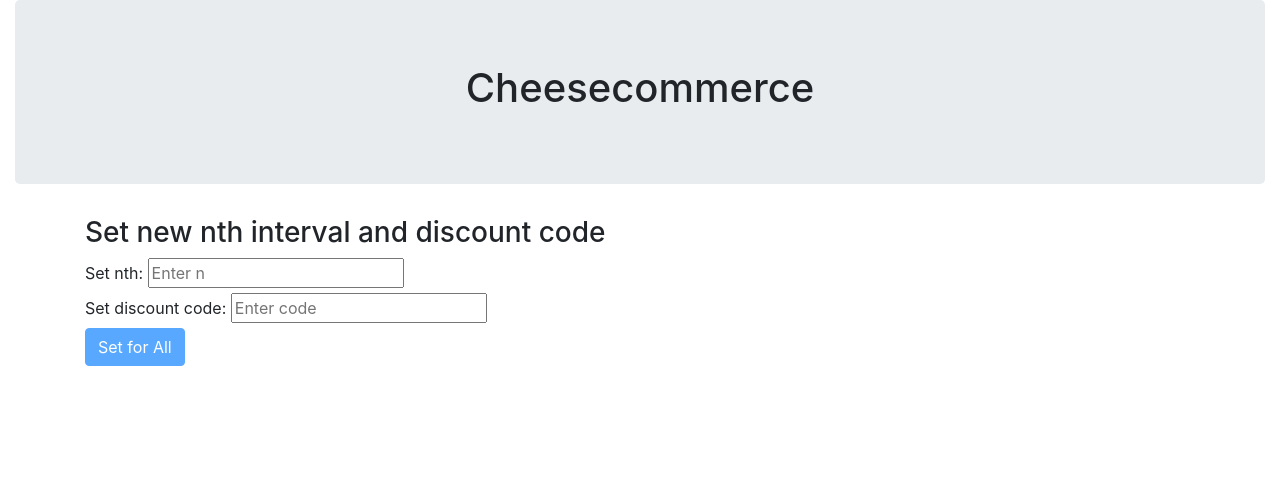
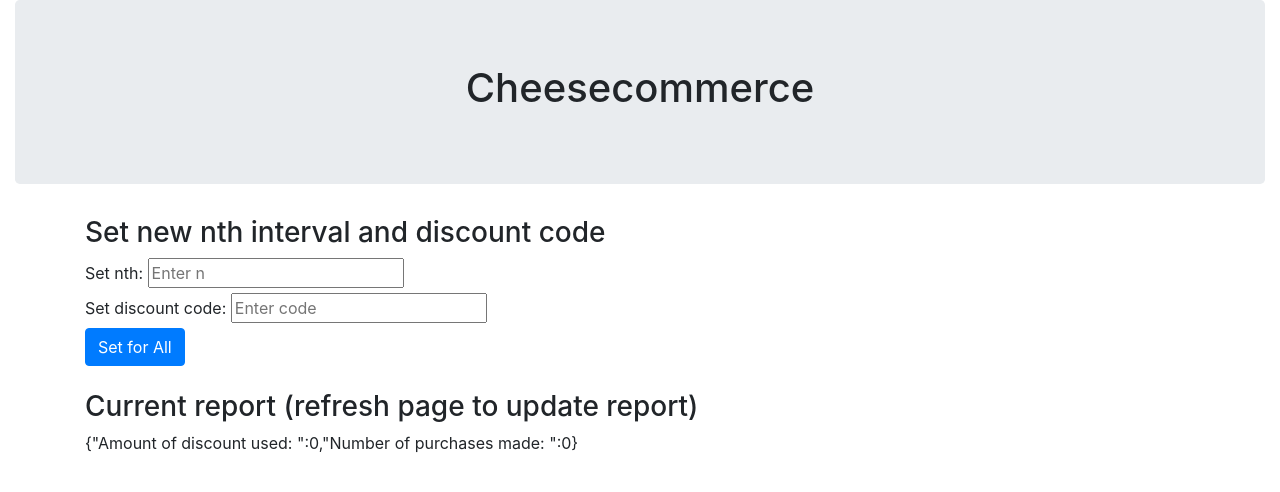
Before and after one commit to scaraclette/cheesecommerce, a Flask app: page /admin/ in a window 1280 px wide. Shown: the top 492 px of the page. Run offline with Flask 2, Linux system fonts and the light colour scheme; some libraries are stand-ins or nearby versions.

Commit message:
current progress

```diff
--- a/application.py
+++ b/application.py
@@ -3,83 +3,80 @@ from flask import Flask, render_template, request, jsonify, Response
 app = Flask(__name__)
 app.config["DEBUG"] = True
 
-# Initial application has two customers
 storeApi = {
-    "scarlett": {
-        "n":3,
-        "code":"ABC",
-        "purchaseCount":7,
-        "discountUsed":2
-    },
-    "adrian": {
-        "n":0,
-        "code":None,
-        "purchaseCount":0,
-        "discountUsed":2,
-    }
+    "n":0,
+    "code":None,
+    "purchaseCount":0,
+    "discountUsed":0,
 }
 
-
-# APIs
-
-# The following method sets the nth interval and discount code for all customers
-# an example url to call the api: /admin/set?n=3&code=abc
+'''
+    APIs
+'''
+# The following method sets the nth interval and discount code as Admin
+# API is called through JavaScript with example URL /admin/set?n=3&code=abc
 @app.route("/admin/set", methods=['POST'])
-def set():
+def setAdmin():
     if request.method == 'POST':
         n = request.args.get('n', type=int)
         code = request.args.get('code', type=str)
-        for names in storeApi:
-            storeApi.get(i).update({'n':n})
-            storeApi.get(i).update({'code':code})
+        storeApi.update({'n':n})
+        storeApi.update({'code':code})
         return jsonify({'msg':'created/updated'}), 201
 
     # When request is GET, return error
     return jsonify({'msg':'method not allowed'}), 405
 
 # The following method returns the Admin report, report includes count of purchases and the total count of discounts that were given
-# an example url to call the api: /admin/report?name=scarlett. Only GET method is possible
+# Only GET method is possible
 @app.route('/admin/report')
 def report():
-    name = request.args.get('name', type=str)
-    if storeApi.get(name) is not None:
-        purchaseCount = storeApi.get(name).get('n')
-        discountUsed = storeApi.get(name).get('purchaseCount')
-        reportApi = {'Number of purchases made: ': purchaseCount, 'Amount of discount used: ':discountUsed}
-        return jsonify(reportApi), 200
-    else:
-        return jsonify({'msg':'user not found'}), 404
+    purchaseCount = storeApi.get('purchaseCount')
+    discountUsed = storeApi.get('discountUsed')
+    reportApi = {'Number of purchases made: ': purchaseCount, 'Amount of discount used: ':discountUsed}
+    return jsonify(reportApi), 200
 
 # The following method lets customers make purchase while automatically checks for discount
 # an example url to call the api: /buy?name=scarlett
 @app.route("/buy", methods=['GET', 'POST'])
 def buy():
     if request.method == 'POST':
-        # TODO: make purchase
-        pass
+        currentPurchaseCount = storeApi.get('purchaseCount')
+        nValue = storeApi.get('n')
+        # If n is 0, first purchase will never have coupon
+        if nValue == 0:
+            storeApi.update({'purchaseCount':currentPurchaseCount+1})
+            return jsonify({'msg':'purchase made, no coupon'}), 200
+
+        if nValue != 0 and currentPurchaseCount % nValue == 0:
+            discountUsed = storeApi.get('discountUsed')
+            storeApi.update({'purchaseCount':currentPurchaseCount+1})
+            storeApi.update({'discountUsed':discountUsed+1})
+            return jsonify({'msg':'purchase made, COUPON AVAILABLE!'}), 200
+
+        # By default, nth value is either 0 or it is not nth purchase
+        storeApi.update({'purchaseCount':currentPurchaseCount+1})
+        return jsonify({'msg':'purchase made, no coupon'}), 200
 
     # if request is GET, return error
     return jsonify({'msg':'method not allowed'}), 405
 
 
-# Route used using debugging program to check all current customers
+# Route used using debugging program to check all data
 @app.route("/check-api/")
 def checkApi():
     return jsonify(storeApi)
 
 
 '''
-    METHODS FOR ACCESSING PAGES
+    METHODS FOR UI
 '''
-
-# index
+# Method that directs to index page
 @app.route("/")
 def index():
     return render_template("index.html")
 
+# Method that directs to admin page
 @app.route("/admin/")
 def admin():
-    customerNames = []
-    for names in storeApi:
-        customerNames.append(names)
-    return render_template("admin.html", names=customerNames)
+    return render_template("admin.html")
--- a/static/admin.js
+++ b/static/admin.js
@@ -1,3 +1,40 @@
 document.addEventListener('DOMContentLoaded', () => {
     console.log("hello");
+
+    // Get current report for total purchases and total discounts given
+    const reportRequest = new XMLHttpRequest();
+    reportRequest.open('GET', '/admin/report');
+    reportRequest.onload = () => {
+        const data = JSON.parse(reportRequest.responseText);
+        document.getElementById("currentReport").innerHTML = JSON.stringify(data);
+        console.log(data);
+    }
+    reportRequest.send();
+
+
+    // Calls the API to set new nth value and new discount code
+    document.getElementById("setAll").onclick = () => {
+        console.log("clicked button");
+        let nVal = document.getElementById("nth").value;
+        let codeVal = document.getElementById("disCode").value;
+
+        if (nVal > 0 && codeVal != "") {
+            let url = '/admin/set?n=' + nVal + '&code=' + codeVal;
+            // console.log(url)
+
+            const setRequest = new XMLHttpRequest();
+            setRequest.open('POST', url);
+            setRequest.onload = () => {
+                const data = JSON.parse(setRequest.responseText);
+                console.log(data);
+                alert("new values set!");
+            }
+
+            setRequest.send();
+
+        } else {
+            alert("nth must be > 0 & code must have value!")
+        }
+
+    }
 });
--- a/templates/admin.html
+++ b/templates/admin.html
@@ -14,6 +14,11 @@
 
         <label for="disCode">Set discount code: </label>
         <input type="text" id="disCode" placeholder="Enter code"><br>
-        <button type="button" class="btn btn-primary" disabled>Set for All</button>
+        <button type="button" id="setAll" class="btn btn-primary">Set for All</button>
+    </div><br>
+
+    <div class="container text-left">
+        <h3>Current report (refresh page to update report)</h3>
+        <p id="currentReport"></p>
     </div>
 {% endblock %}
```
Also changed, not shown: static/store.js (added, +13 -0 lines), templates/index.html (+7 -5 lines).
